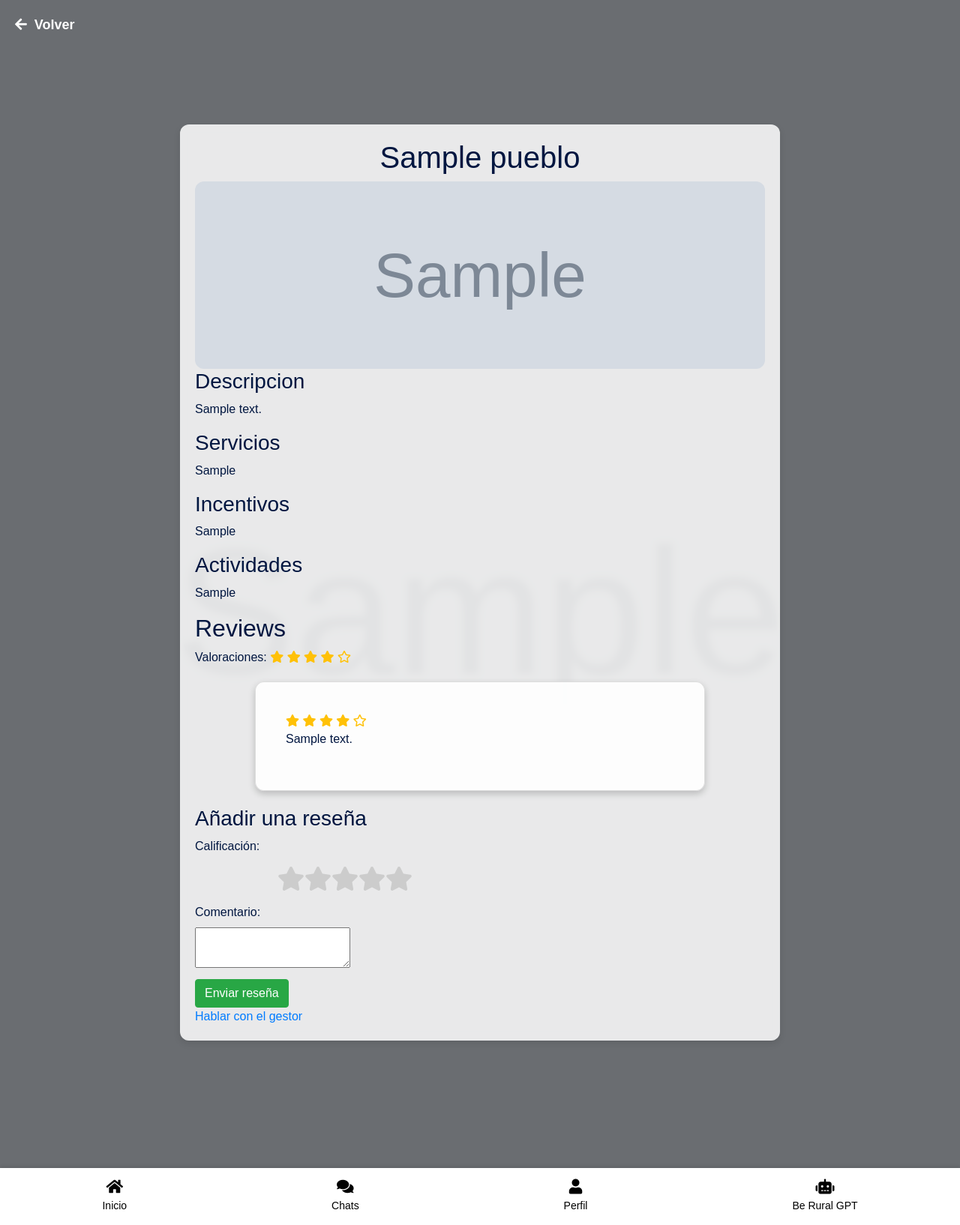
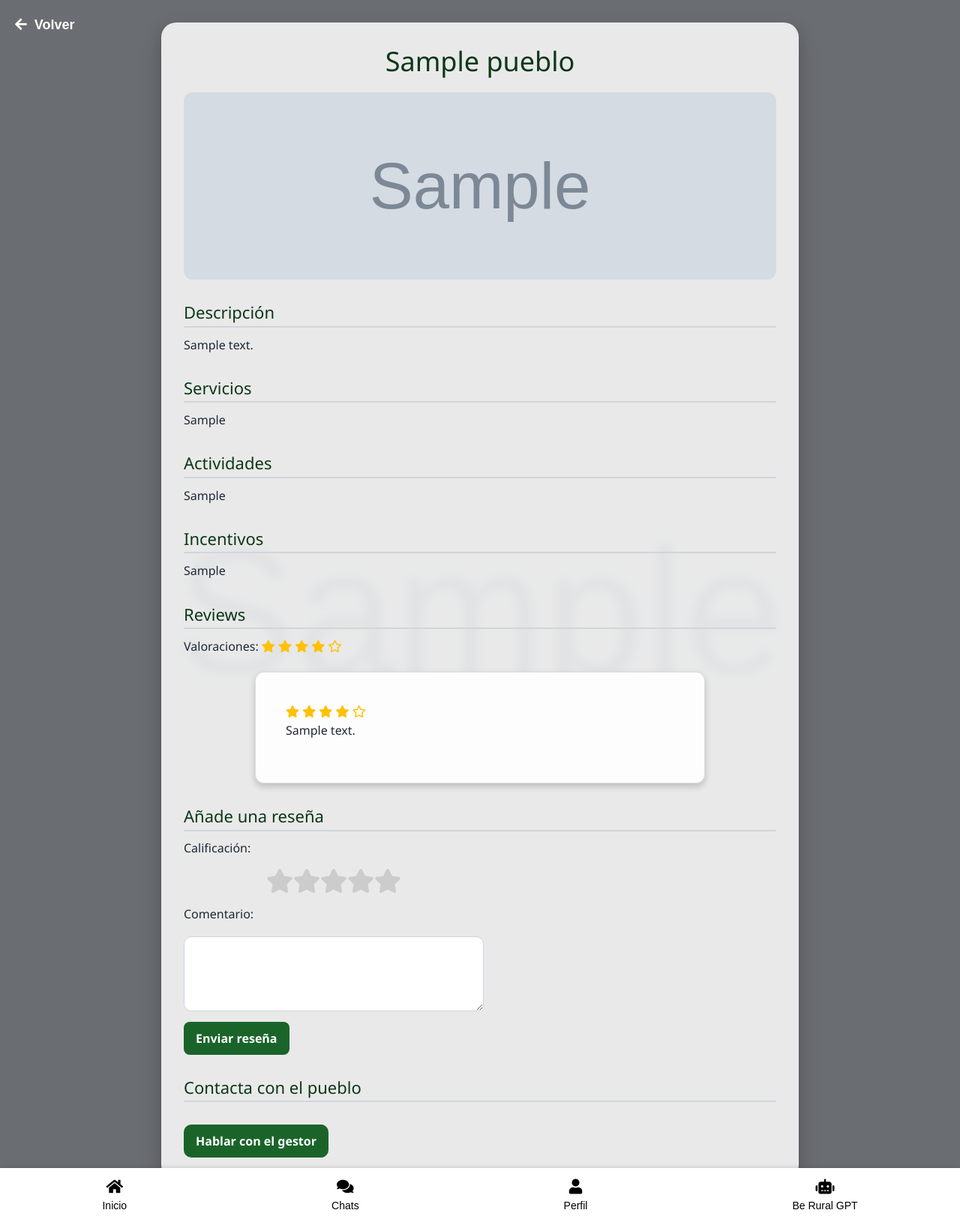
Before and after one commit to oscarsnzz/BeRural, a Django app: a page that uses relecloudGrC08/relecloud/templates/Pueblos/pueblo_detail.html in a window 1280 px wide. Shown: the whole page at 75% size. Run offline with Django 5.2, Linux system fonts and the light colour scheme; tables that the repository leaves empty hold one stand-in row (values such as "Sample post"); grey boxes marked "Sample" are stand-in pictures; parts of the project's set-up code (start-up, migrations or seed data) failed here and were passed over; some libraries are stand-ins or nearby versions; some web fonts are replaced.

Commit message:
Cambios en detalle de los pueblos

```diff
--- a/relecloudGrC08/relecloud/templates/Pueblos/pueblo_detail.html
+++ b/relecloudGrC08/relecloud/templates/Pueblos/pueblo_detail.html
@@ -7,8 +7,14 @@
     <meta name="viewport" content="width=device-width, initial-scale=1.0" />
     <title>{{ pueblo.name }}</title>
     <link rel="stylesheet" href="{% static 'res/css/theme.css' %}" />
-  <link rel="stylesheet" href="https://cdnjs.cloudflare.com/ajax/libs/font-awesome/6.0.0-beta3/css/all.min.css"/>
-  <link rel="stylesheet" href="https://cdnjs.cloudflare.com/ajax/libs/font-awesome/5.15.4/css/all.min.css"/>
+    <link
+      rel="stylesheet"
+      href="https://cdnjs.cloudflare.com/ajax/libs/font-awesome/6.0.0-beta3/css/all.min.css"
+    />
+    <link
+      rel="stylesheet"
+      href="https://cdnjs.cloudflare.com/ajax/libs/font-awesome/5.15.4/css/all.min.css"
+    />
 
     <style>
       body {
@@ -17,7 +23,7 @@
         min-height: 100vh;
         margin: 0;
         padding: 0;
-      background-image: url('{{ pueblo.image.url }}');
+        background-image: url("{{ pueblo.image.url }}");
         background-size: cover;
         background-position: center;
         background-attachment: fixed;
@@ -43,13 +49,50 @@
 
       .content-card {
         background: rgba(255, 255, 255, 0.85);
-      backdrop-filter: blur(5px);
-      border-radius: 12px;
-      padding: 20px;
-      max-width: 800px;
-      width: 90%;
-      margin: 20px auto;
-      box-shadow: 0 4px 10px rgba(0, 0, 0, 0.1);
+        backdrop-filter: blur(6px);
+        border-radius: 20px;
+        padding: 30px;
+        max-width: 850px;
+        width: 95%;
+        margin: 30px auto;
+        box-shadow: 0 10px 25px rgba(0, 0, 0, 0.25);
+        color: #1f2937;
+        font-family: "Segoe UI", Tahoma, Geneva, Verdana, sans-serif;
+        animation: fadeIn 0.8s ease-in;
+      }
+      /* Animación de la card */
+      @keyframes fadeIn {
+        from {
+          opacity: 0;
+          transform: translateY(20px);
+        }
+        to {
+          opacity: 1;
+          transform: translateY(0);
+        }
+      }
+
+      .content-card h1 {
+        text-align: center;
+        font-size: 36px;
+        margin-bottom: 20px;
+        color: rgb(13, 56, 22);
+      }
+
+      .content-card h2,
+      .content-card h3:not(.seccion-titulo h3) {
+        color: rgb(13, 56, 22);
+        margin-top: 30px;
+        margin-bottom: 10px;
+        font-size: 22px;
+        border-bottom: 2px solid #d1d5db;
+        padding-bottom: 5px;
+      }
+
+      .content-card p {
+        font-size: 16px;
+        line-height: 1.7;
+        text-align: justify;
       }
 
       .card-img-top {
@@ -62,6 +105,38 @@
         margin-right: auto;
       }
 
+      .seccion-titulo {
+        display: flex;
+        justify-content: space-between;
+        align-items: center;
+        margin-top: 30px;
+        margin-bottom: 10px;
+        border-bottom: 2px solid #d1d5db;
+        padding-bottom: 5px;
+      }
+
+      .seccion-titulo h3 {
+        color: rgb(13, 56, 22);
+        margin: 0;
+        font-size: 22px;
+      }
+
+      .editar-btn {
+        background-color: rgb(26, 100, 42);
+        color: white;
+        padding: 6px 12px;
+        border-radius: 8px;
+        text-decoration: none;
+        font-weight: 600;
+        font-size: 14px;
+        transition: background-color 0.2s ease;
+      }
+
+      .editar-btn:hover {
+        background-color: #16a34a;
+        color: #111827;
+      }
+
       .review-card {
         max-width: 600px;
         width: 90%;
@@ -70,6 +145,51 @@
         background-color: rgba(255, 255, 255, 0.9);
         border-radius: 12px;
         box-shadow: 0px 4px 10px rgba(0, 0, 0, 0.2);
+      }
+
+      /* Formulario de reseña */
+      form textarea {
+        width: 100%;
+        min-height: 100px;
+        border-radius: 10px;
+        padding: 10px;
+        border: 1px solid #cbd5e1;
+        margin-top: 10px;
+        resize: vertical;
+        font-family: inherit;
+      }
+
+      form button[type="submit"] {
+        background-color: rgb(26, 100, 42);
+        color: white;
+        border: none;
+        padding: 10px 16px;
+        border-radius: 8px;
+        margin-top: 10px;
+        font-weight: bold;
+        cursor: pointer;
+        transition: background-color 0.2s ease;
+      }
+      form button[type="submit"]:hover {
+        background-color: #16a34a;
+      }
+
+      /* Enlace al chat */
+      .chat-button {
+        display: inline-block;
+        margin-top: 20px;
+        background-color: rgb(26, 100, 42);
+        color: white;
+        padding: 10px 16px;
+        border-radius: 10px;
+        text-decoration: none;
+        font-weight: 600;
+        transition: background 0.3s ease;
+      }
+      .chat-button:hover {
+        background-color: #16a34a;
+        color: white;
+        text-decoration: none;
       }
 
       .bottom-nav {
@@ -117,7 +237,10 @@
     <div class="overlay"></div>
 
     <!-- Botón de retroceso -->
-  <a href="{% url 'pueblos_por_comunidad' pueblo.comunidad.id %}" class="back-link">
+    <a
+      href="{% url 'pueblos_por_comunidad' pueblo.comunidad.id %}"
+      class="back-link"
+    >
       <i class="fas fa-arrow-left"></i> Volver
     </a>
 
@@ -125,35 +248,36 @@
       <div class="content-card">
         <h1 class="text-center">{{ pueblo.name }}</h1>
 
-      <img src="{{ pueblo.image.url }}" class="card-img-top" alt="Imagen de {{ pueblo.name }}" />
+        <img
+          src="{{ pueblo.image.url }}"
+          class="card-img-top"
+          alt="Imagen de {{ pueblo.name }}"
+        />
 
-      <h3>Descripcion</h3>
+        <div class="seccion-titulo">
+          <h3>Descripción</h3>
           {% if request.user == pueblo.gestor %}
-      <div style="text-align: right; margin-bottom: 10px">
-        <a href="{% url 'editar-pueblo' pueblo.slug %}" style="background-color: #facc15; color: #000; padding: 8px 16px; border-radius: 8px; font-weight: bold; text-decoration: none;">
-          <i class="fas fa-edit"></i> Editar pueblo
+          <a href="{% url 'editar-pueblo' pueblo.slug %}" class="editar-btn">
+            <i class="fas fa-edit"></i> Editar
           </a>
+          {% endif %}
         </div>
-      {% endif %}
-
         <p>{{ pueblo.descripcion }}</p>
 
         <h3>Servicios</h3>
         <p>{{ pueblo.servicios }}</p>
 
+        <h3>Actividades</h3>
+        <p>{{ pueblo.actividades }}</p>
+
         <h3>Incentivos</h3>
         <p>{{ pueblo.incentivos }}</p>
 
-      <h3>Actividades</h3>
-      <p>{{ pueblo.actividades }}</p>
-
         <h2>Reviews</h2>
         <p>
-        Valoraciones:
-        {% for _ in full_stars %}
+          Valoraciones: {% for _ in full_stars %}
           <i class="fas fa-star text-warning"></i>
-        {% endfor %}
-        {% for _ in empty_stars %}
+          {% endfor %} {% for _ in empty_stars %}
           <i class="far fa-star text-warning"></i>
           {% endfor %}
         </p>
@@ -165,8 +289,7 @@
               <div>
                 {% for _ in review.full_stars %}
                 <i class="fas fa-star text-warning"></i>
-              {% endfor %}
-              {% for _ in review.empty_stars %}
+                {% endfor %} {% for _ in review.empty_stars %}
                 <i class="far fa-star text-warning"></i>
                 {% endfor %}
               </div>
@@ -179,7 +302,7 @@
         </div>
 
         <!-- Formulario para agregar reseña -->
-      <h3>Añadir una reseña</h3>
+        <h3>Añade una reseña</h3>
         <form method="post" action="{% url 'add_review' pueblo.pk 'pueblo' %}">
           {% csrf_token %}
 
@@ -187,7 +310,13 @@
           <div class="text-center">
             <div id="star-rating" class="star-rating">
               {% for i in "54321"|make_list %}
-              <input type="radio" id="star-{{ i }}" name="rating" value="{{ i }}" required />
+              <input
+                type="radio"
+                id="star-{{ i }}"
+                name="rating"
+                value="{{ i }}"
+                required
+              />
               <label for="star-{{ i }}" title="{{ i }} estrellas">
                 <i class="fas fa-star"></i>
               </label>
@@ -197,11 +326,18 @@
 
           <label for="id_comment">Comentario:</label><br />
           <textarea name="comment" id="id_comment" required></textarea><br />
-        <button type="submit" class="btn btn-success mt-2">Enviar reseña</button>
+          <button type="submit" class="btn btn-success mt-2">
+            Enviar reseña
+          </button>
         </form>
 
+        <h3 class="contact-title">Contacta con el pueblo</h3>
         {% if pueblo.gestor %}
-      <a class="chat-button" href="{% url 'chat-con-pueblo' slug=pueblo.slug %}">Hablar con el gestor</a>
+        <a
+          class="chat-button"
+          href="{% url 'chat-con-pueblo' slug=pueblo.slug %}"
+          >Hablar con el gestor</a
+        >
         {% else %}
         <p>Este pueblo aún no tiene gestor disponible.</p>
         {% endif %}
@@ -210,10 +346,14 @@
 
     <!-- Footer -->
     <div class="bottom-nav">
-    <a href="{% url 'pueblos_principal' %}"><i class="fas fa-home"></i>Inicio</a>
+      <a href="{% url 'pueblos_principal' %}"
+        ><i class="fas fa-home"></i>Inicio</a
+      >
       <a href="{% url 'chat'%}"><i class="fas fa-comments"></i>Chats</a>
       <a href="{% url 'perfil'%}"><i class="fas fa-user"></i>Perfil</a>
-    <a href="{% url 'chatbot'%}"><i class="fa-solid fa-robot"></i>Be Rural GPT</a>
+      <a href="{% url 'chatbot'%}"
+        ><i class="fa-solid fa-robot"></i>Be Rural GPT</a
+      >
     </div>
   </body>
 </html>
```
Lines whose indentation alone changed are shown as unchanged.
